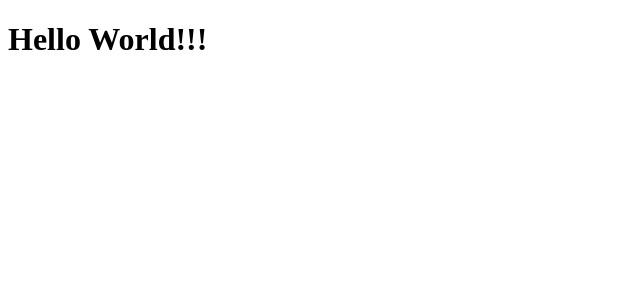
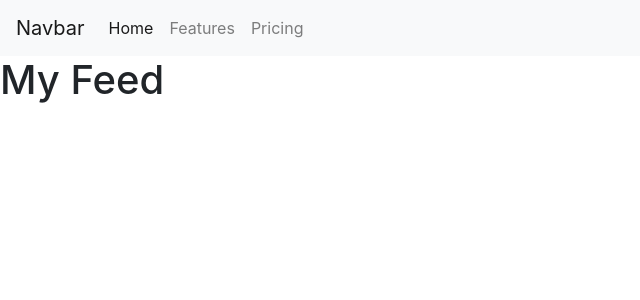
Before and after one commit to TimSchulz1991/msp4-django-8gag, a Django app: page / in a window 1280 px wide. Shown: the top 300 px of the page, without its empty margins (0-640 px from the left). Run offline with Django 3.2, Linux system fonts and the light colour scheme.

Commit message:
Add a generic navbar to the base.html file and link it to a feed.html file in my app

```diff
--- /dev/null
+++ b/my8gag/templates/my8gag/feed.html
@@ -0,0 +1,5 @@
+{% extends 'base.html' %}
+
+{% block content %}
+<h1>My Feed</h1>
+{% endblock %}
--- a/my8gag/views.py
+++ b/my8gag/views.py
@@ -1,6 +1,6 @@
 from django.shortcuts import render
-from django.http import HttpResponse
+
 
 # Create your views here.
 def home(request):
-    return render(request, 'base.html')
+    return render(request, 'my8gag/feed.html')
--- a/templates/base.html
+++ b/templates/base.html
@@ -1,12 +1,45 @@
 <!DOCTYPE html>
 <html lang="en">
+
 <head>
     <meta charset="UTF-8">
     <meta http-equiv="X-UA-Compatible" content="IE=edge">
     <meta name="viewport" content="width=device-width, initial-scale=1.0">
+    <link rel="stylesheet" href="https://cdn.jsdelivr.net/npm/bootstrap@4.6.1/dist/css/bootstrap.min.css"
+        integrity="sha384-zCbKRCUGaJDkqS1kPbPd7TveP5iyJE0EjAuZQTgFLD2ylzuqKfdKlfG/eSrtxUkn" crossorigin="anonymous">
     <title>Welcome to 8GAG</title>
 </head>
+
 <body>
-    <h1>Hello World!!!</h1>
+    <header>
+        <nav class="navbar navbar-expand-lg navbar-light bg-light">
+            <a class="navbar-brand" href="#">Navbar</a>
+            <button class="navbar-toggler" type="button" data-toggle="collapse" data-target="#navbarNavAltMarkup"
+                aria-controls="navbarNavAltMarkup" aria-expanded="false" aria-label="Toggle navigation">
+                <span class="navbar-toggler-icon"></span>
+            </button>
+            <div class="collapse navbar-collapse" id="navbarNavAltMarkup">
+                <div class="navbar-nav">
+                    <a class="nav-link active" href="#">Home <span class="sr-only">(current)</span></a>
+                    <a class="nav-link" href="#">Features</a>
+                    <a class="nav-link" href="#">Pricing</a>
+                </div>
+            </div>
+        </nav>
+    </header>
+
+    {% block content %}
+
+    {% endblock %}
+
+
+
+    <script src="https://cdn.jsdelivr.net/npm/jquery@3.5.1/dist/jquery.slim.min.js"
+        integrity="sha384-DfXdz2htPH0lsSSs5nCTpuj/zy4C+OGpamoFVy38MVBnE+IbbVYUew+OrCXaRkfj" crossorigin="anonymous">
+    </script>
+    <script src="https://cdn.jsdelivr.net/npm/bootstrap@4.6.1/dist/js/bootstrap.bundle.min.js"
+        integrity="sha384-fQybjgWLrvvRgtW6bFlB7jaZrFsaBXjsOMm/tB9LTS58ONXgqbR9W8oWht/amnpF" crossorigin="anonymous">
+    </script>
 </body>
+
 </html>
```
